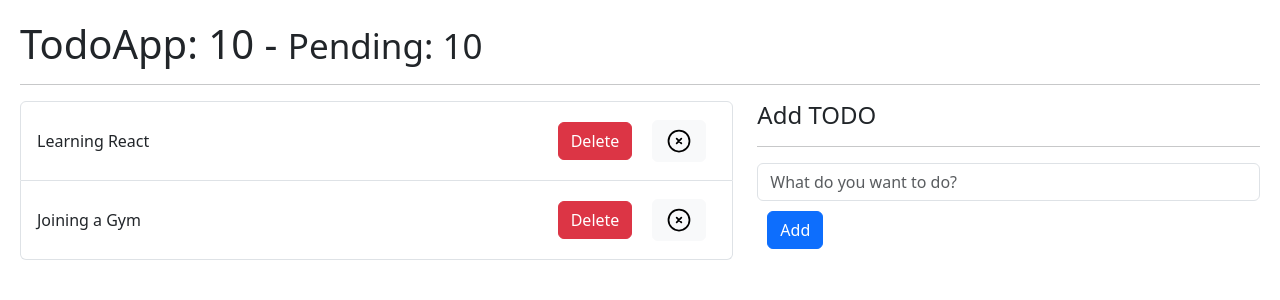
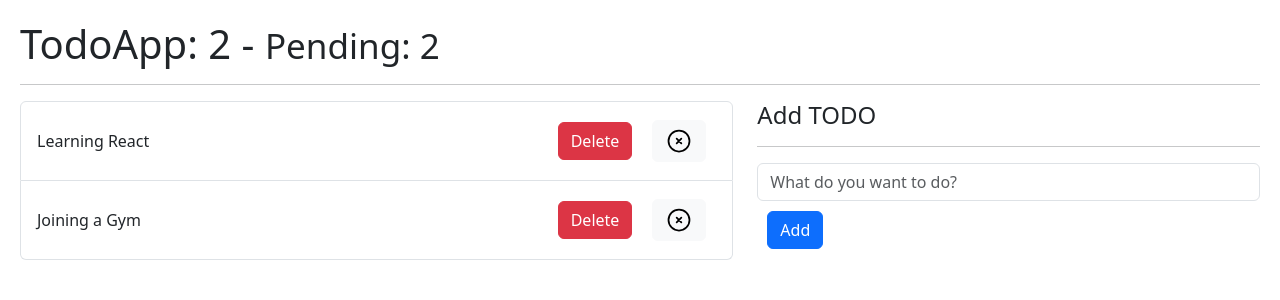
Before and after one commit to Alejandrolga02/Hook-App, a React (Vite) app: page / in a window 1280 px wide. Shown: the top 300 px of the page. Built offline with nearby package versions, Linux system fonts and the light colour scheme.

Commit message:
Calculated pendingTask counter

```diff
--- a/src/08-useReducer/TodoAdd.jsx
+++ b/src/08-useReducer/TodoAdd.jsx
@@ -2,7 +2,7 @@ import PropTypes from 'prop-types'
 import { useForm } from '../hooks/useForm';
 
 export const TodoAdd = ({addTodo}) => {
-	const {onInputChange, description} = useForm({
+	const {onInputChange, onResetForm, description} = useForm({
 		description: ''
 	});
 
@@ -12,6 +12,7 @@ export const TodoAdd = ({addTodo}) => {
 		if (description.length < 3) return;
 
 		addTodo(description);
+		onResetForm();
 	}
 
 	return (
--- a/src/08-useReducer/TodoApp.jsx
+++ b/src/08-useReducer/TodoApp.jsx
@@ -1,10 +1,11 @@
-import { useCallback, useReducer } from "react";
+import { useCallback, useEffect, useReducer, useState } from "react";
 import { initialState, todoReducer } from "./todoReducer";
 import { TodoList } from "./TodoList";
 import { TodoAdd } from "./TodoAdd";
 
 export const TodoApp = () => {
 	const [todos, dispatch] = useReducer(todoReducer, initialState);
+	const [pendingTasks, setPendingTasks] = useState(0);
 
 	const addTodo = useCallback(
 		(description) => {
@@ -19,9 +20,20 @@ export const TodoApp = () => {
 		}
 	, []);
 
+	useEffect(() => {
+		const pendingTasksNumber = todos.reduce((counter, task) => {
+			if (!task.done) {
+				return counter + 1;
+			}
+			return counter;
+		}, 0);
+
+		setPendingTasks(pendingTasksNumber);
+	}, [todos])
+
 	return (
 		<>
-			<h1>TodoApp: 10 - <small>Pending: 10</small></h1>
+			<h1>TodoApp: {todos.length} - <small>Pending: {pendingTasks}</small></h1>
 			<hr />
 			<div className="row">
 				<div className="col-7">
--- a/src/08-useReducer/todoReducer.js
+++ b/src/08-useReducer/todoReducer.js
@@ -11,26 +11,26 @@ export const initialState = [
 	},
 ];
 
-export const todoReducer = (initialState = [], action) => {
+export const todoReducer = (state = [], action) => {
 	switch (action.type) {
 		case '[TODO] Add Item':
-			return [action.payload , ...initialState];
+			return [action.payload , ...state];
 
 		case '[TODO] Delete Item':
-			return initialState.filter(val => val.id !== action.id);
+			return state.filter(task => task.id !== action.id);
 
 		case '[TODO] Toggle Item':
-			return initialState.map((value) => {
-				if (value.id === action.id) {
+			return state.map((task) => {
+				if (task.id === action.id) {
 					return {
-						...value,
-						done: !value.done
+						...task,
+						done: !task.done
 					}
 				}
-				return value;
+				return task;
 			});
 
 		default:
-			return initialState;
+			return state;
 	}
 }
```
